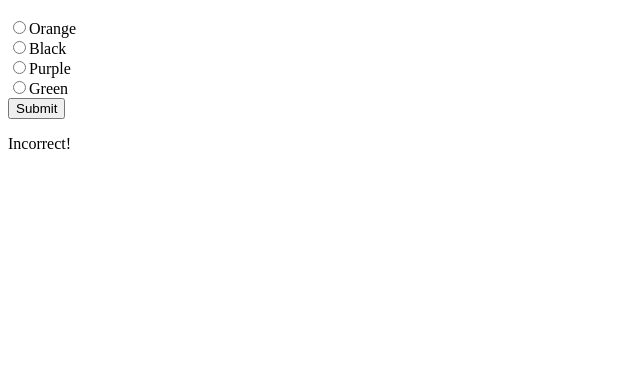
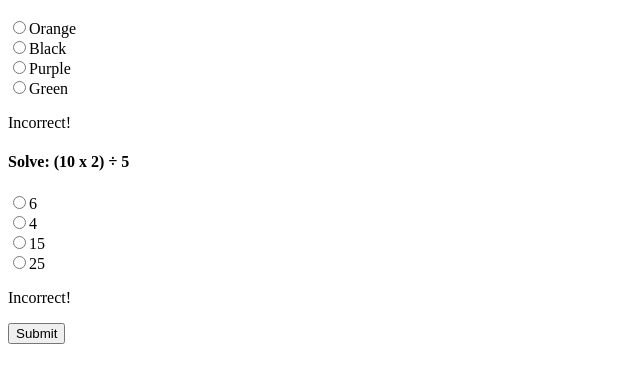
Before and after one commit to Astralynx/swd102-j-final, a plain HTML site: page index.html in a window 1280 px wide. Both pictures are taken after a click on the button "Submit". Shown: the part 101-484 px from the top of the page, without its empty margins (0-640 px from the left). Drawn offline with Linux system fonts and the light colour scheme.

Commit message:
Added a second question

```diff
--- a/index.html
+++ b/index.html
@@ -8,13 +8,26 @@
     <h1>Quiz App</h1>
     <div>
         <h4>What color does Red and Blue make?</h4>
-        <input type="radio">Orange<br>
-        <input type="radio">Black<br>
-        <input type="radio" id="correct1">Purple<br>
-        <input type="radio">Green<br>
+            <form>
+                <input type="radio" name="answers1">Orange<br>
+                <input type="radio" name="answers1">Black<br>
+                <input type="radio" name="answers1" id="correct1">Purple<br>
+                <input type="radio" name="answers1">Green<br>
+            </form>
+        <p id="result1"></p>
     </div>
     <div>
-        <button type="submit" onclick="calcScore()">Submit</button><br>
+        <h4>Solve: (10 x 2) &divide; 5 </h4>
+            <form>
+                <input type="radio" name="answers2">6<br>
+                <input type="radio" name="answers2" id="correct2">4<br>
+                <input type="radio" name="answers2">15<br>
+                <input type="radio" name="answers2">25<br>
+            </form>
+        <p id="result2"></p>
+    </div>
+    <div>
+        <button type="submit" onclick="submitAnswers()">Submit</button><br>
         <p id="score"></p>
     </div>
 
--- a/script.js
+++ b/script.js
@@ -1,32 +1,20 @@
 let score = 0;
 let display = "Your score is " + score + " out of 5";
 
-// class Correct{
-//     constructor(ca1){
-//         this.ca1 = document.getElementsById('correct1');
-//         let answer = this.ca1;
-//     }
-// }
-
-// function calcScore(){
-//     if(answer = this.ca1){
-//         return score + 1;
-//     }
-//     else
-//     {
-//         return score;
-//     }
-//     document.getElementById('score').innerHTML + display;
-// }
-
-
-function calcScore(){
+function submitAnswers(){
 
 
     if(document.getElementById('correct1').checked){
-        document.getElementById('score').innerHTML = "Correct!";
+        document.getElementById('result1').innerHTML = "Correct!";
     }
-    else if(document.getElementById('score')){
-        document.getElementById('score').innerHTML = "Incorrect!";
+    else if(document.getElementById('result1')){
+        document.getElementById('result1').innerHTML = "Incorrect!";
+    }
+
+    if(document.getElementById('correct2').checked){
+        document.getElementById('result2').innerHTML = "Correct!";
+    }
+    else if(document.getElementById('result2')){
+        document.getElementById('result2').innerHTML = "Incorrect!";
     }
 }
```
